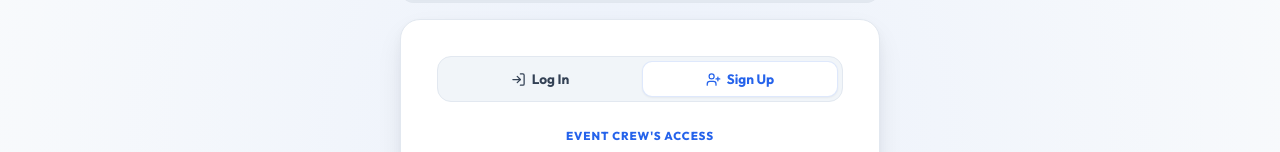
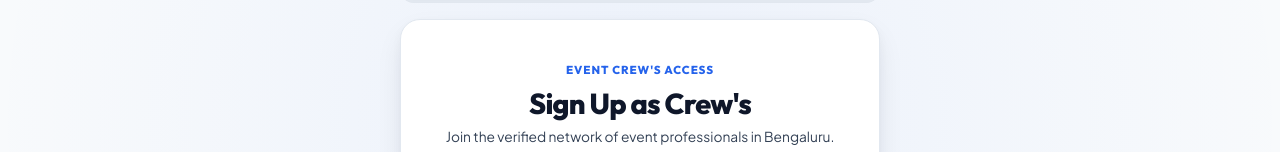
Before and after one commit to bott4707-cloud/EasyEvent, a React (Vite) app in the folder frontend/: page / in a window 1280 px wide. Both pictures are taken after a click on the button "Sign Up". Shown: the part 177-329 px from the top of the page. Built offline with nearby package versions, Linux system fonts and the light colour scheme; no server answers.

Commit message:
refactor(auth): remove redundant segmented mode switch from card top

```diff
--- a/frontend/src/pages/AuthPage.tsx
+++ b/frontend/src/pages/AuthPage.tsx
@@ -9,8 +9,6 @@ import {
   Eye,
   EyeOff,
   ArrowRight,
-  LogIn,
-  UserPlus,
 } from "lucide-react";
 import { useAuth } from "../context/AuthContext";
 import { useToast } from "../context/ToastContext";
@@ -175,28 +173,6 @@ export function AuthPage({ initialRole = "worker", initialMode, navigate }: Auth
         </div>
 
         <Card variant="elevated" className={`auth-card role-themed-${role}`}>
-          {/* Segmented Mode Switcher (Log In vs Sign Up) */}
-          {canSignUp && (
-            <div className="auth-mode-switch-tabs">
-              <button
-                type="button"
-                className={`mode-tab-btn ${mode === "signin" ? "active" : ""}`}
-                onClick={() => setMode("signin")}
-              >
-                <LogIn size={15} />
-                <span>{t("auth_tab_login")}</span>
-              </button>
-              <button
-                type="button"
-                className={`mode-tab-btn ${mode === "signup" ? "active" : ""}`}
-                onClick={() => setMode("signup")}
-              >
-                <UserPlus size={15} />
-                <span>{t("auth_tab_signup")}</span>
-              </button>
-            </div>
-          )}
-
           <div className="auth-card-header">
             <span className={`auth-eyebrow eyebrow-${role}`}>
               {role === "admin"
--- a/frontend/src/styles.css
+++ b/frontend/src/styles.css
@@ -2383,53 +2383,6 @@ h6 {
   border-color: rgba(15, 23, 42, 0.2);
 }
 
-/* Sub-mode Segmented Switch inside Auth Card (Log In vs Sign Up) */
-.auth-mode-switch-tabs {
-  display: flex;
-  background: var(--surface-muted);
-  padding: 4px;
-  border-radius: var(--radius-lg);
-  border: 1px solid var(--border-subtle);
-  margin-bottom: 20px;
-  gap: 4px;
-}
-
-.mode-tab-btn {
-  flex: 1;
-  display: inline-flex;
-  align-items: center;
-  justify-content: center;
-  gap: 6px;
-  padding: 8px 14px;
-  border-radius: var(--radius-md);
-  border: 1px solid transparent;
-  background: transparent;
-  font-family: var(--font-display);
-  font-size: 0.85rem;
-  font-weight: 700;
-  color: var(--ink-secondary);
-  cursor: pointer;
-  outline: none;
-  transition: all 0.2s ease;
-}
-
-.mode-tab-btn:hover {
-  color: var(--ink);
-  background: rgba(255, 255, 255, 0.6);
-}
-
-.mode-tab-btn.active {
-  background: #ffffff;
-  color: var(--primary);
-  border-color: rgba(37, 99, 235, 0.15);
-  box-shadow: var(--shadow-sm);
-}
-
-.auth-card.role-themed-organizer .mode-tab-btn.active {
-  color: var(--organizer);
-  border-color: rgba(124, 58, 237, 0.15);
-}
-
 .auth-card-header {
   text-align: center;
   margin-bottom: 24px;
```
